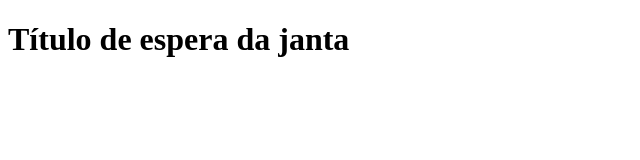
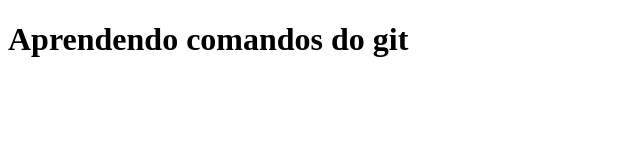
Before and after one commit to gustabcc/git_kenzie, a plain HTML site: page index.html in a window 1280 px wide. Shown: the whole page, without its empty margins (0-640 px from the left). Drawn offline with Linux system fonts and the light colour scheme.

Commit message:
Alteração dentro do repositório

```diff
--- a/index.html
+++ b/index.html
@@ -7,6 +7,6 @@
    <title>Projeto Git</title>
 </head>
 <body>
-   <h1>Título de espera da janta</h1>
+   <h1>Aprendendo comandos do git</h1>
 </body>
 </html>
```
